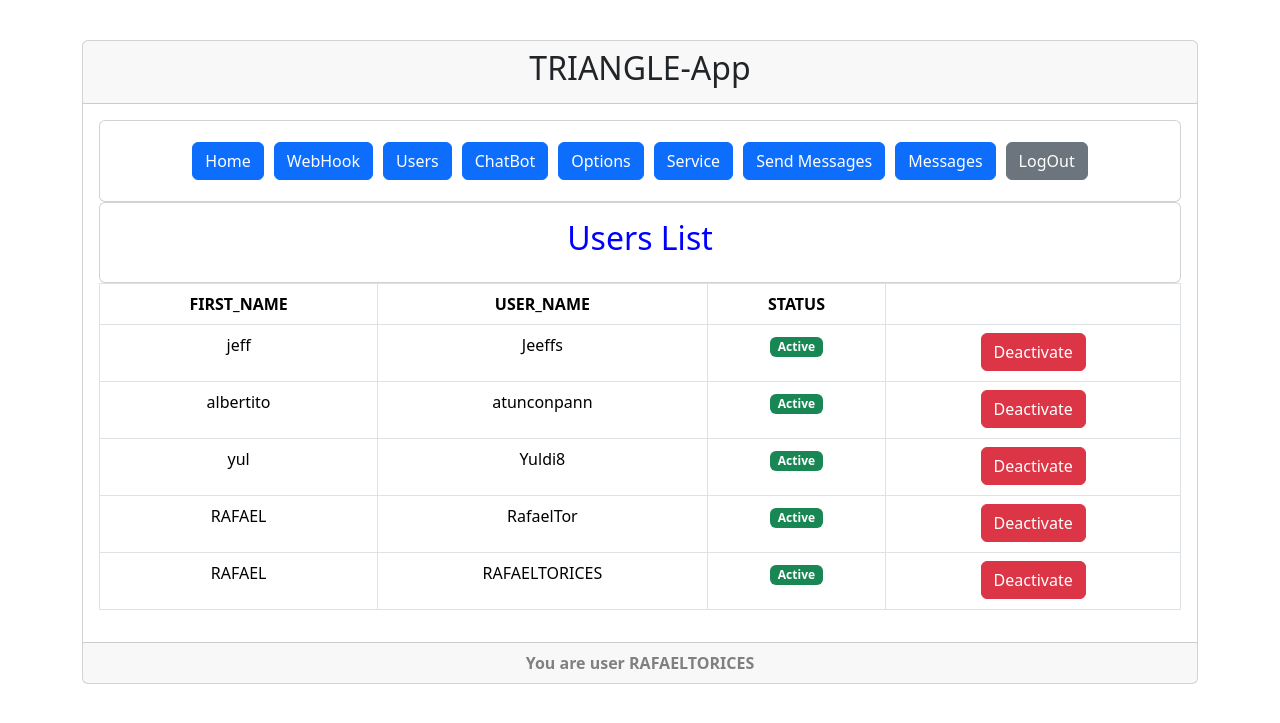
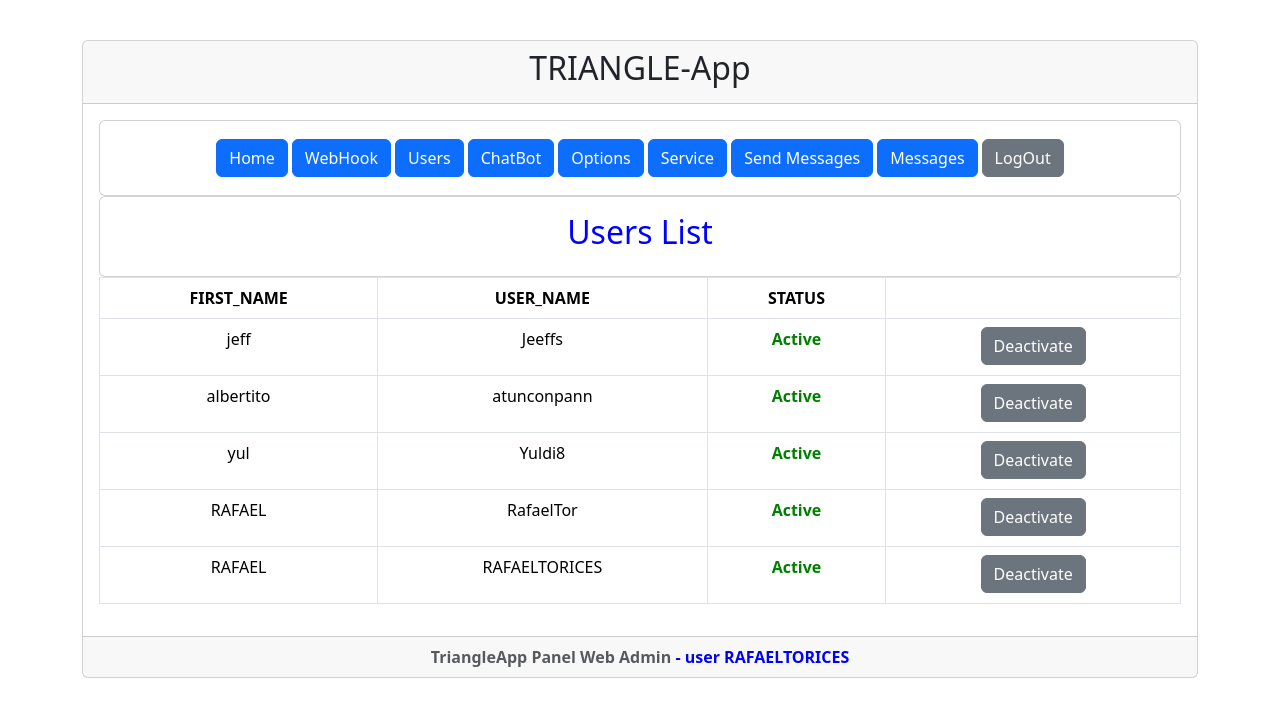
Before and after one commit to KeepDevOpsTriangel/Keep-DevOps-Triangel-app, a Flask app: page /users in a window 1280 px wide. Shown: the top 723 px of the page. Run offline with Flask 3, Linux system fonts and the light colour scheme; a user stored in the database is signed in; data comes from the database, SQL or seed files in the repository.

Commit message:
change templates

```diff
--- a/app/src/application/templates/context.html
+++ b/app/src/application/templates/context.html
@@ -16,7 +16,7 @@
 </div>
 {% endfor %}
 {% if message %}
-<span class="badge text-bg-success">{{ message }}</span>
+<span class="badge text-bg-warning" style="padding:10px; margin:5px;">{{ message }}</span>
 {% endif %}
 {% endif %}
 <div class="card">
--- a/app/src/application/templates/get_webhook.html
+++ b/app/src/application/templates/get_webhook.html
@@ -33,7 +33,7 @@
             </td>
             <td>
                 <form action="{{ url_for('DeleteWebHook_') }}" method="get">
-                    <button type="submit" class="btn btn-danger">Delete WebHook</button>
+                    <button type="submit" class="btn btn-secondary">Delete WebHook</button>
                 </form>
             </td>
             <td>
--- a/app/src/application/templates/home.html
+++ b/app/src/application/templates/home.html
@@ -21,31 +21,31 @@
         <div class="card">
           <div class="card-body">
             <ul class="nav justify-content-center">
-              <li class="nav-item" style="margin:5px">
+              <li class="nav-item" style="margin:2px">
                 <a class="btn btn-primary" href="{{ url_for('Index_') }}">Home</a>
               </li>
-              <li class="nav-item" style="margin:5px">
+              <li class="nav-item" style="margin:2px">
                 <a class="btn btn-primary" href="{{ url_for('GetWebHookInfo_') }}">WebHook</a>
               </li>
-              <li class="nav-item" style="margin:5px">
+              <li class="nav-item" style="margin:2px">
                 <a class="btn btn-primary" href="{{ url_for('ListUsersWebApp_') }}">Users</a>
               </li>
-              <li class="nav-item" style="margin:5px">
+              <li class="nav-item" style="margin:2px">
                 <a class="btn btn-primary" href="{{ url_for('ChatBot_')}}">ChatBot</a>
               </li>
-              <li class="nav-item" style="margin:5px">
+              <li class="nav-item" style="margin:2px">
                 <a class="btn btn-primary" href="{{ url_for('ListOptionsWebApp_') }}">Options</a>
               </li>
-              <li class="nav-item" style="margin:5px">
+              <li class="nav-item" style="margin:2px">
                 <a class="btn btn-primary" href="{{ url_for('ServiceStateWebApp_') }}">Service</a>
               </li>
-              <li class="nav-item" style="margin:5px">
+              <li class="nav-item" style="margin:2px">
                 <a class="btn btn-primary" href="{{ url_for('SendMessagesWebApp_') }}">Send Messages</a>
               </li>
-              <li class="nav-item" style="margin:5px">
+              <li class="nav-item" style="margin:2px">
                 <a class="btn btn-primary" href="{{ url_for('GetMessagesWebApp_') }}">Messages</a>
               </li>
-              <li class="nav-item" style="margin:5px">
+              <li class="nav-item" style="margin:2px">
                 <a class="btn btn-secondary" href="{{ url_for('LogOut_') }}">LogOut</a>
               </li>
             </ul>
@@ -59,20 +59,20 @@
         </div>
         <div class="card">
           <div class="card-body">
-            <h3>Welcome to admin panel</h3>
+            {% if myuser %}
+            <h3>Welcome user <b>{{ myuser }}</b></h3>
+            {% endif %}
           </div>
           {% if resp %}
-          <span class="badge text-bg-success">{{ resp }}</span>
+          <span class="badge text-bg-warning" style="padding:10px; margin:5px;">{{ resp }}</span>
           {% endif %}
         </div>
         {% endblock %}
       </div>
-      <div class="card-footer text-body-secondary">
-        {% if myuser %}
-        <div style="color: gray"><b>You are user {{ myuser }}</b></div>
-        {% endif %}
-      </div>
+      <b class=" card-footer text-body-secondary">
+        <b>TriangleApp Panel Web Admin</b>{% if myuser %} <b style="color: blue"> - user {{ myuser }}</b>{% endif %}
     </div>
+  </div>
   </div>
 </body>
 
--- a/app/src/application/templates/messages.html
+++ b/app/src/application/templates/messages.html
@@ -30,7 +30,7 @@
     {% endfor %}
   </tbody>
   {% else %}
-  <span class="badge text-bg-warning">Don't have messages!!</span>
+  <span class="badge text-bg-warning" style="padding:10px; margin:5px;">Don't have messages!!</span>
   {% endif %}
 </table>
 {% endblock %}
--- a/app/src/application/templates/options.html
+++ b/app/src/application/templates/options.html
@@ -34,7 +34,7 @@
     {% endfor %}
   </tbody>
   {% if message %}
-  <span class="badge text-bg-success">{{ message }}</span>
+  <span class="badge text-bg-warning" style="padding:10px; margin:5px;">{{ message }}</span>
   {% endif %}
   {% else %}
   <div></div>
--- a/app/src/application/templates/send_messages.html
+++ b/app/src/application/templates/send_messages.html
@@ -24,7 +24,7 @@
       </div>
     </form>
     {% if message %}
-    <span class="badge text-bg-success">{{ message }}</span>
+    <span class="badge text-bg-warning" style="padding:10px; margin:5px;">{{ message }}</span>
     {% endif %}
   </div>
 </div>
--- a/app/src/application/templates/service.html
+++ b/app/src/application/templates/service.html
@@ -14,14 +14,14 @@
         <input type="text" class="form-control" name="note"
           placeholder="Write information message to deactivate service" required />
       </div>
-      <button type="submit" class="btn btn-danger">Deactivate Service</button>
+      <button type="submit" class="btn btn-secondary">Deactivate Service</button>
     </form>
     {% else %}
     <div class="alert alert-danger" role="alert">Service inactive: {{ note }}</div>
     <form action="{{ url_for('ServiceStateWebApp_') }}" method="post">
       <div class="mb-3">
         <input type="hidden" name="note" />
-        <button type="submit" class="btn btn-success">Activate Service</button>
+        <button type="submit" class="btn btn-primary">Activate Service</button>
       </div>
     </form>
     {% endif %}
--- a/app/src/application/templates/users.html
+++ b/app/src/application/templates/users.html
@@ -30,18 +30,18 @@
         </td>
         <td>
           {% if (user[4] == 1) and (user[5] == 0) %}
-          <span class="badge text-bg-success">Active</span>
-          <input type="hidden" name="state" value="1">
-          {% else %}
-          <span class="badge text-bg-danger">Deactivate</span>
-          <input type="hidden" name="state" value="0">
-          {% endif %}
+          <p style="color: green;"><b>Active</b></span>
+            <input type="hidden" name="state" value="1">
+            {% else %}
+          <p style="color: red;"><b>Deactivate</b></span>
+            <input type="hidden" name="state" value="0">
+            {% endif %}
         </td>
         <td>
           {% if (user[4] == 1) and (user[5] == 0) %}
-          <button type="submit" class="btn btn-danger">Deactivate</button>
+          <button type="submit" class="btn btn-secondary">Deactivate</button>
           {% else %}
-          <button type="submit" class="btn btn-success">Activate</button>
+          <button type="submit" class="btn btn-primary">Activate</button>
           {% endif %}
         </td>
       </form>
@@ -49,7 +49,7 @@
     {% endfor %}
   </tbody>
   {% if message %}
-  <span class="badge text-bg-warning">{{ message }}</span>
+  <span class="badge text-bg-warning" style="padding:10px; margin:5px;">{{ message }}</span>
   {% endif %}
   {% else %}
   <span class="badge text-bg-warning">Not users !!</span>
```
Also changed, not shown: app/src/application/templates/login.html (+5 -3 lines).
